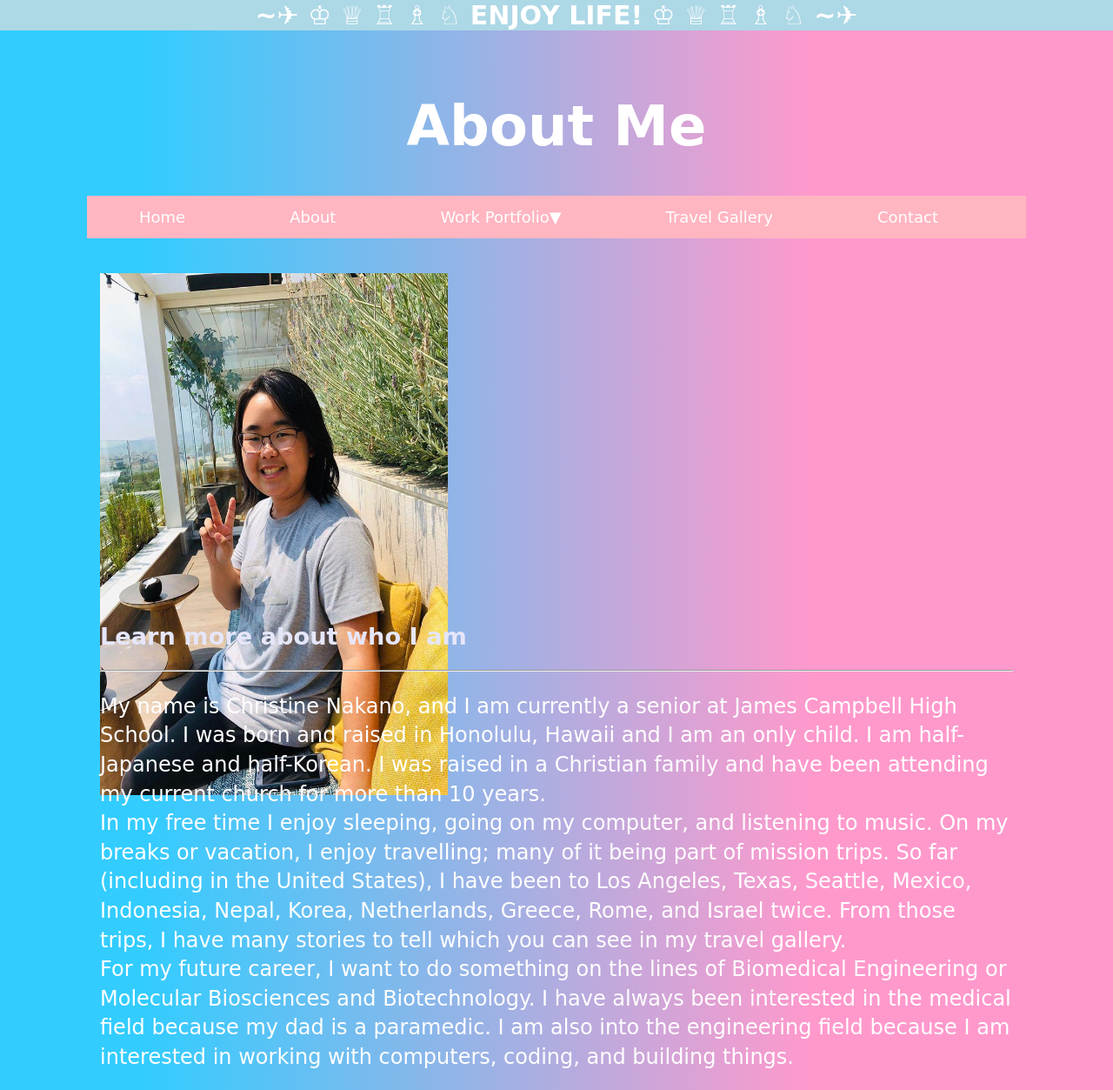
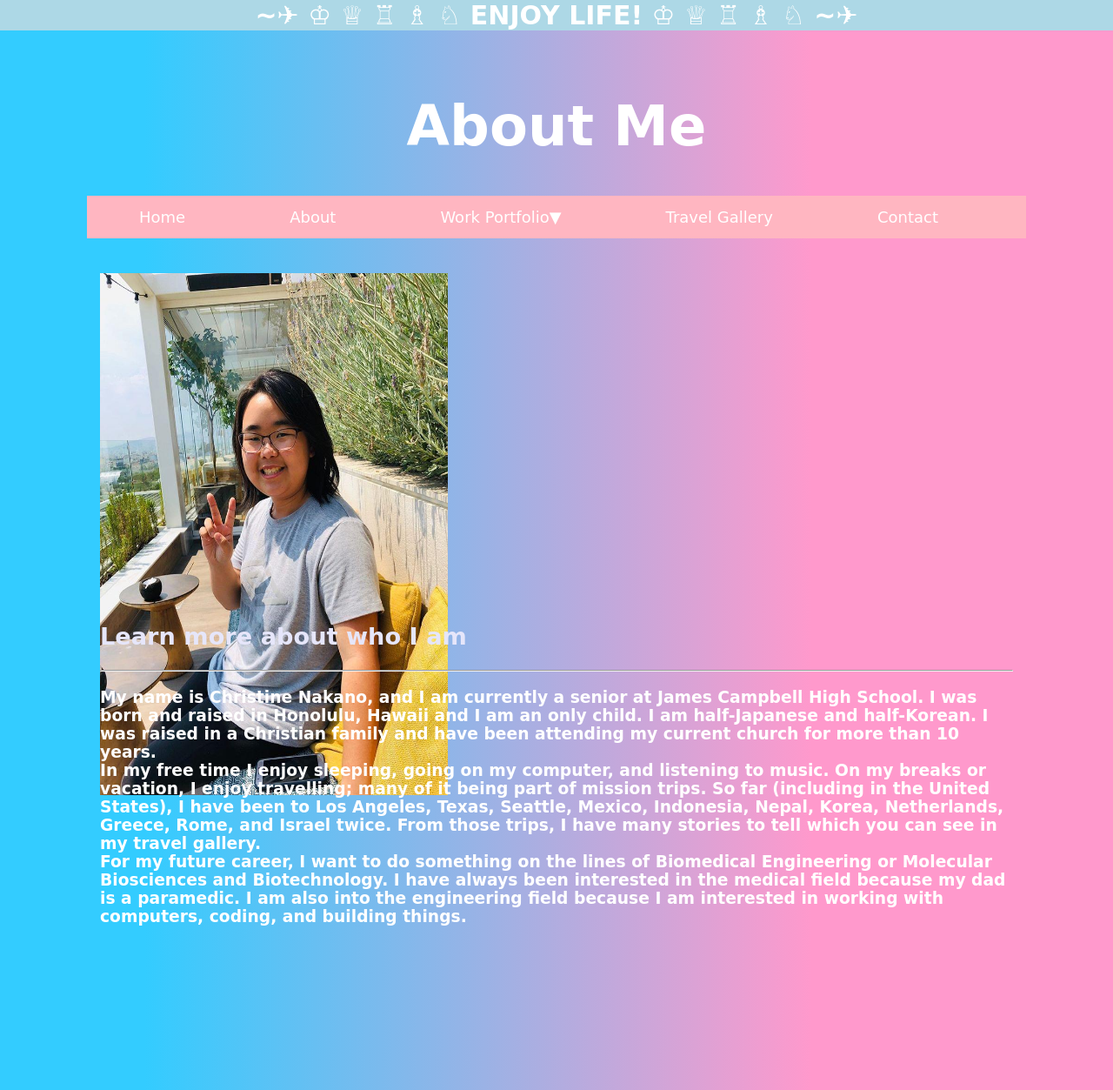
Before and after one commit to CNakano7/CNakano7.github.io, a Jekyll site: the page About/index.html, which Jekyll copies as it is, in a window 1280 px wide. Shown: the whole page at 87% size. Built offline with Jekyll 4.4.1, drawn with Linux system fonts in a browser that asks for light colours.

Commit message:
Update index.html

```diff
--- a/About/index.html
+++ b/About/index.html
@@ -61,13 +61,13 @@
 
 <div class="row" style= "padding-top: 25px">
   <div class="column left;">
-   <img src=/IMG_20190620_145746_288.jpg height="600" width="400">
+	  <header><img src=/IMG_20190620_145746_288.jpg height="600" width="400"></header>
   </div>
 
    <div class="column right;">
     <h2 style="color:lavender; font-size: 170%">Learn more about who I am</h2>
 	  <hr>
-   <p style="color: white; padding-bottom:20px">My name is Christine Nakano, and I am currently a senior at James Campbell High School. I was born and raised in Honolulu, Hawaii and I am an only child. I am half-Japanese and half-Korean. I was raised in a Christian family and have been attending my current church for more than 10 years.<br> In my free time I enjoy sleeping, going on my computer, and listening to music. On my breaks or vacation, I enjoy travelling; many of it being part of mission trips. So far (including in the United States), I have been to Los Angeles, Texas, Seattle, Mexico, Indonesia, Nepal, Korea, Netherlands, Greece, Rome, and Israel twice. From those trips, I have many stories to tell which you can see in my travel gallery.<br>For my future career, I want to do something on the lines of Biomedical Engineering or Molecular Biosciences and Biotechnology. I have always been interested in the medical field because my dad is a paramedic. I am also into the engineering field because I am interested in working with computers, coding, and building things.</p>
+   <h3 style="color: white; padding-bottom:20px">My name is Christine Nakano, and I am currently a senior at James Campbell High School. I was born and raised in Honolulu, Hawaii and I am an only child. I am half-Japanese and half-Korean. I was raised in a Christian family and have been attending my current church for more than 10 years.<br> In my free time I enjoy sleeping, going on my computer, and listening to music. On my breaks or vacation, I enjoy travelling; many of it being part of mission trips. So far (including in the United States), I have been to Los Angeles, Texas, Seattle, Mexico, Indonesia, Nepal, Korea, Netherlands, Greece, Rome, and Israel twice. From those trips, I have many stories to tell which you can see in my travel gallery.<br>For my future career, I want to do something on the lines of Biomedical Engineering or Molecular Biosciences and Biotechnology. I have always been interested in the medical field because my dad is a paramedic. I am also into the engineering field because I am interested in working with computers, coding, and building things.</h3>
   </div>
 
 </div>
```
